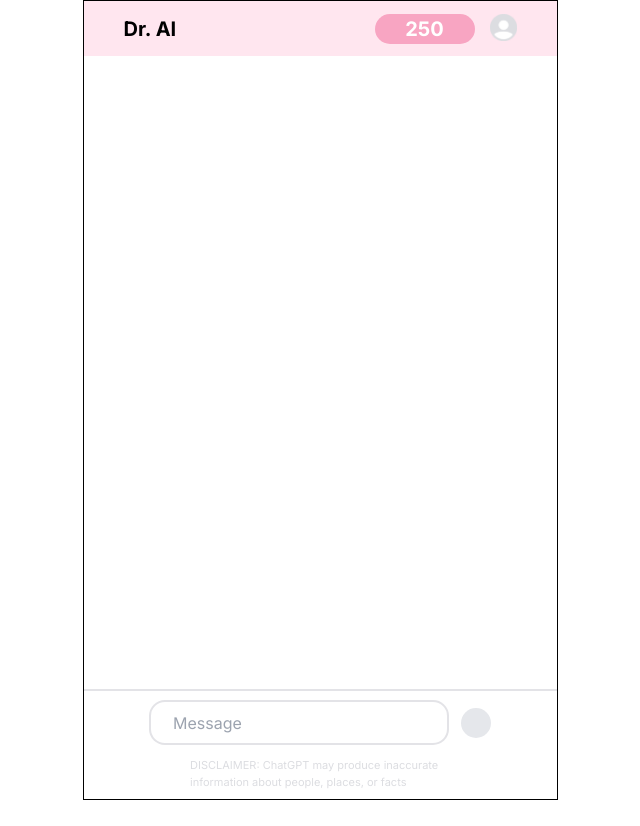
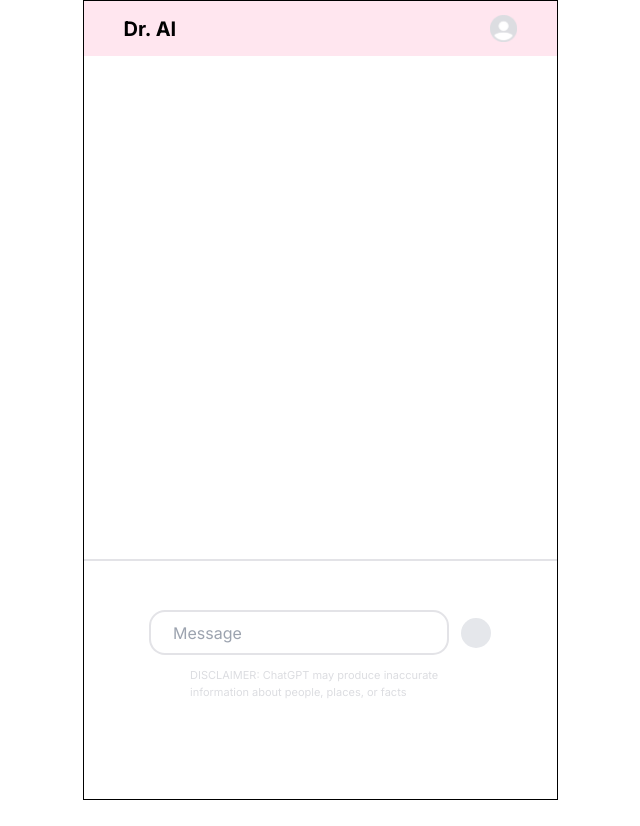
Before and after one commit to The-3H/kickstarter-front, a Next.js app: page /chat in a window 1280 px wide. Shown: the top 826 px of the page, without its empty margins (320-960 px from the left). Built offline with nearby package versions, Linux system fonts and the light colour scheme.

Commit message:
Feat : new

```diff
--- a/package.json
+++ b/package.json
@@ -12,7 +12,8 @@
     "next": "14.2.5",
     "next-auth": "^4.24.7",
     "react": "^18",
-    "react-dom": "^18"
+    "react-dom": "^18",
+    "tailwind-scrollbar-hide": "^1.1.7"
   },
   "devDependencies": {
     "@types/node": "^20",
--- a/src/app/(tabs)/chat/page.tsx
+++ b/src/app/(tabs)/chat/page.tsx
@@ -1,26 +1,13 @@
 import LeftBubble from '@/components/chat/left';
 import RightBubble from '@/components/chat/right';
+import Header from '@/components/header';
 import Image from 'next/image';
 
 export default function ChatPage() {
   return (
     <>
-      <header className="w-full h-[55px] bg-[#FFE6EF] flex justify-between items-center py-[20px] px-[40px]">
-        <div className="text-[20px] font-bold">Dr. AI</div>
-        <div className="flex justify-between gap-[15px]">
-          <div className="w-[100px] h-[30px] bg-[#F8A5C2] text-white flex justify-center items-center font-bold text-[20px] rounded-2xl">
-            250
-          </div>
-          <Image
-            width={100}
-            height={100}
-            alt="mypage"
-            src={'/mypage.png'}
-            className="size-[27px]"
-          />
-        </div>
-      </header>
-      <main className="overflow-scroll w-full h-full px-[40px] flex flex-col gap-[15px] pb-[200px]">
+      <Header title={'Dr. AI'} />
+      <main className="overflow-scroll w-full h-full px-[40px] flex flex-col gap-[15px] pb-[300px] pt-[50px] scrollbar-hide">
         <LeftBubble />
         <RightBubble />
         <RightBubble />
@@ -36,7 +23,7 @@ export default function ChatPage() {
         <RightBubble />
         <RightBubble />
       </main>
-      <section className=" w-full h-[110px] py-[15px] px-[40px] border-[#DCDDE1CC] border-t-2 absolute bottom-0 flex flex-col gap-[12px] justify-center items-center bg-white">
+      <section className=" w-full h-[190px] -pt-[30px]  px-[40px] border-[#DCDDE1CC] border-t-2 absolute bottom-[50px] flex flex-col gap-[12px] justify-center items-center bg-white">
         <div className="flex gap-[12px] items-center">
           <input
             type="text"
@@ -45,7 +32,7 @@ export default function ChatPage() {
           />
           <div className="size-[30px] bg-gray-200 rounded-full"></div>
         </div>
-        <p className="text-[#DCDDE1] text-[11px] w-[260px]">
+        <p className="text-[#DCDDE1] text-[11px] w-[260px] ">
           DISCLAIMER: ChatGPT may produce inaccurate information about people,
           places, or facts
         </p>
--- a/src/app/globals.css
+++ b/src/app/globals.css
@@ -38,3 +38,7 @@ body {
   background-color: #ffe6e6;
   border-radius: 25px 25px 0px 25px;
 }
+
+.kick-box {
+  box-shadow: 5px 5px 5px rgba(0, 0, 0, 0.3);
+}
```
Also changed, not shown: 1 other file (tests, documents, lock files or other folders).
